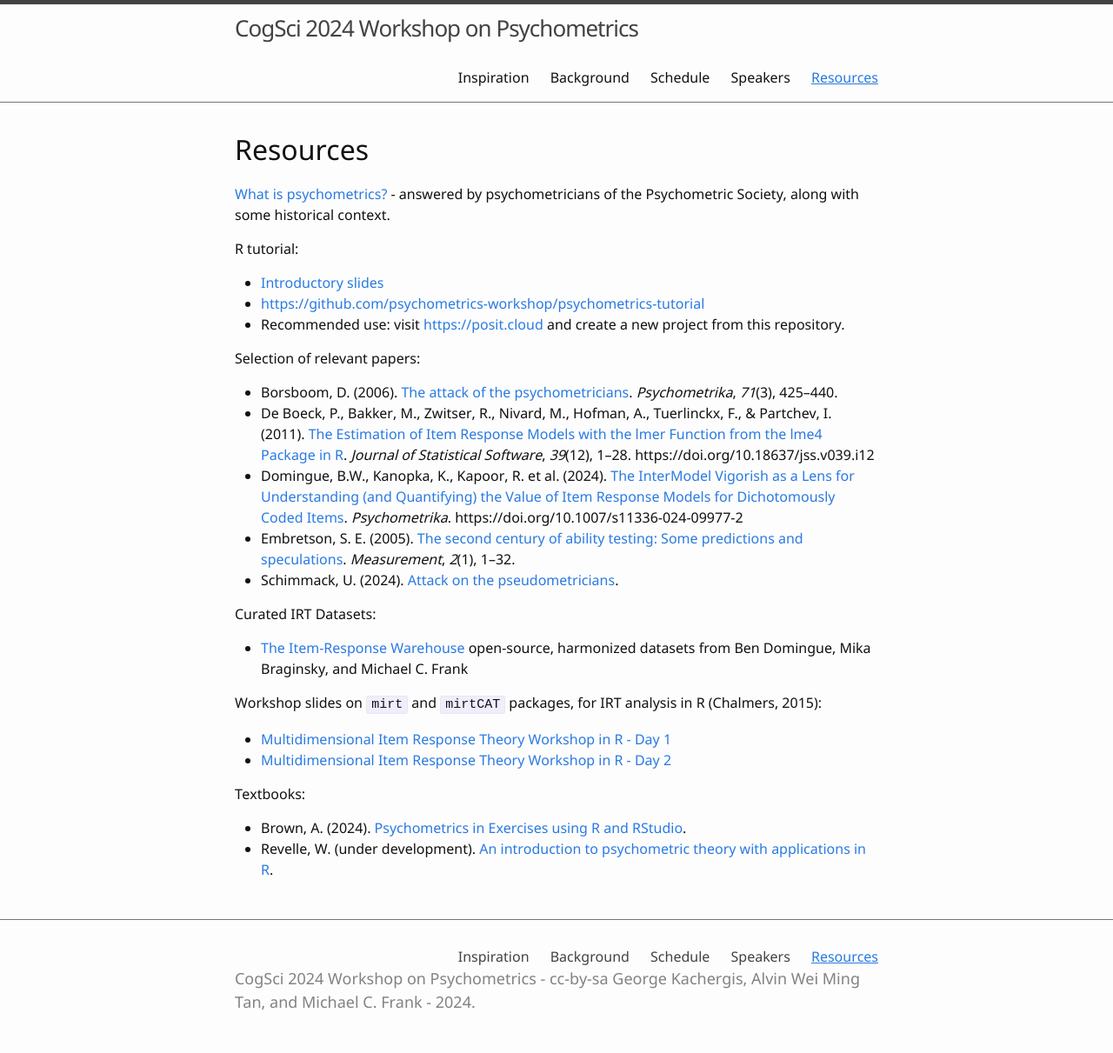
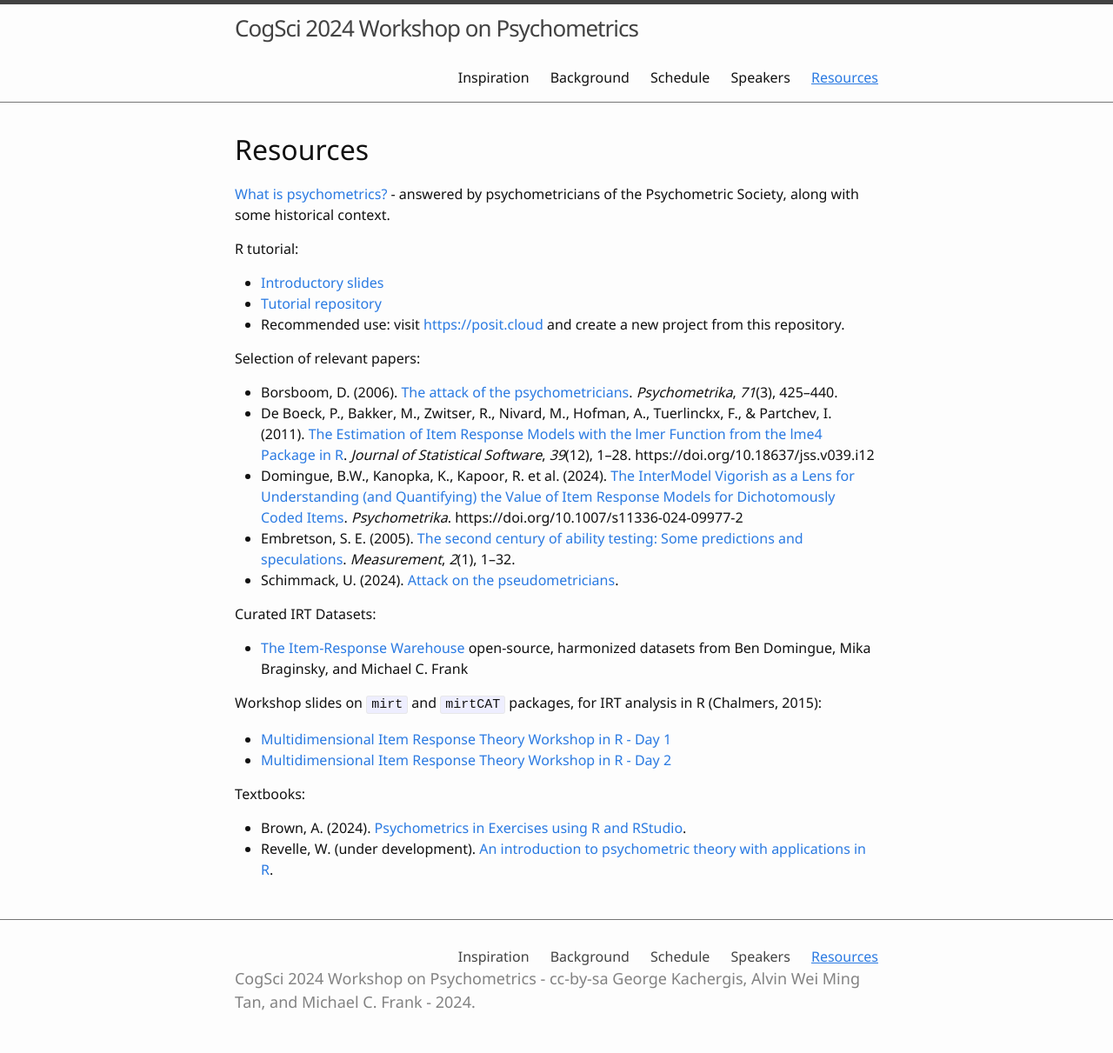
Before and after one commit to kachergis/psychometrics-workshop, a Jekyll site: the page built from 4-resources.md, in a window 1280 px wide. Shown: the whole page at 87% size. Built offline with Jekyll 4.4.1, drawn with Linux system fonts in a browser that asks for light colours.

Commit message:
updated link name

```diff
--- a/4-resources.md
+++ b/4-resources.md
@@ -9,7 +9,7 @@ nav: true
 
 R tutorial:
 - [Introductory slides](https://docs.google.com/presentation/d/1Ra3U-PEZRi_jiPhTgzvGzfbNT8Iew4PWkqSlSatSH3s/edit?usp=sharing)
-- [https://github.com/psychometrics-workshop/psychometrics-tutorial](https://github.com/psychometrics-workshop/psychometrics-tutorial)
+- [Tutorial repository](https://github.com/psychometrics-workshop/psychometrics-tutorial)
 - Recommended use: visit [https://posit.cloud](https://posit.cloud) and create a new project from this repository.
 
 
```
